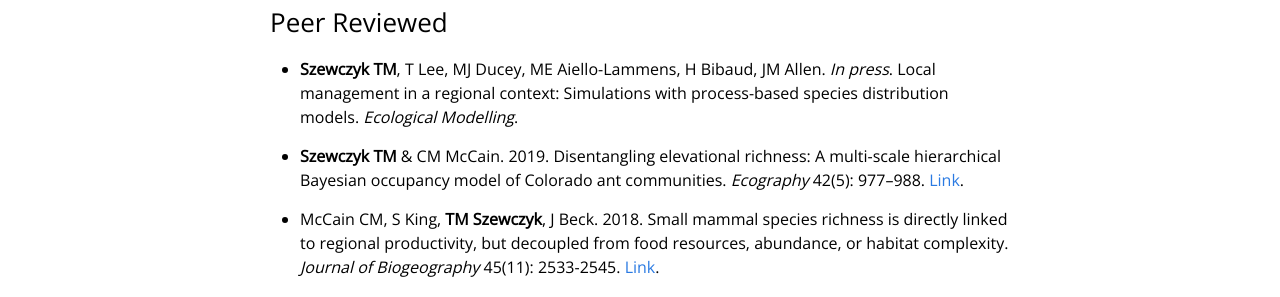
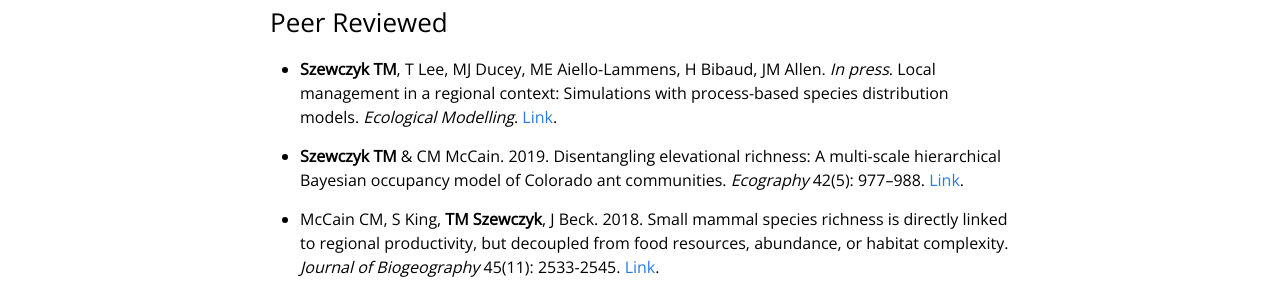
Before and after one commit to Sz-Tim/Sz-Tim.github.io, a Jekyll site: the page built from publications.md, in a window 1280 px wide. Shown: the part 176-473 px from the top of the page. Built offline with Jekyll 4.4.1, drawn with Linux system fonts in a browser that asks for light colours.

Commit message:
buckthorn ms link

```diff
--- a/publications.md
+++ b/publications.md
@@ -7,7 +7,7 @@ weight: 4
 
 ### Peer Reviewed
 
-- **Szewczyk TM**, T Lee, MJ Ducey, ME Aiello-Lammens, H Bibaud, JM Allen. *In press*. Local management in a regional context: Simulations with process-based species distribution models. *Ecological Modelling*.
+- **Szewczyk TM**, T Lee, MJ Ducey, ME Aiello-Lammens, H Bibaud, JM Allen. *In press*. Local management in a regional context: Simulations with process-based species distribution models. *Ecological Modelling*. [Link](https://doi.org/10.1016/j.ecolmodel.2019.108827).
 
 - **Szewczyk TM** & CM McCain. 2019. Disentangling elevational richness: A multi-scale hierarchical Bayesian occupancy model of Colorado ant communities. *Ecography* 42(5): 977–988. [Link](https://doi.org/10.1111/ecog.04115).
 
```
